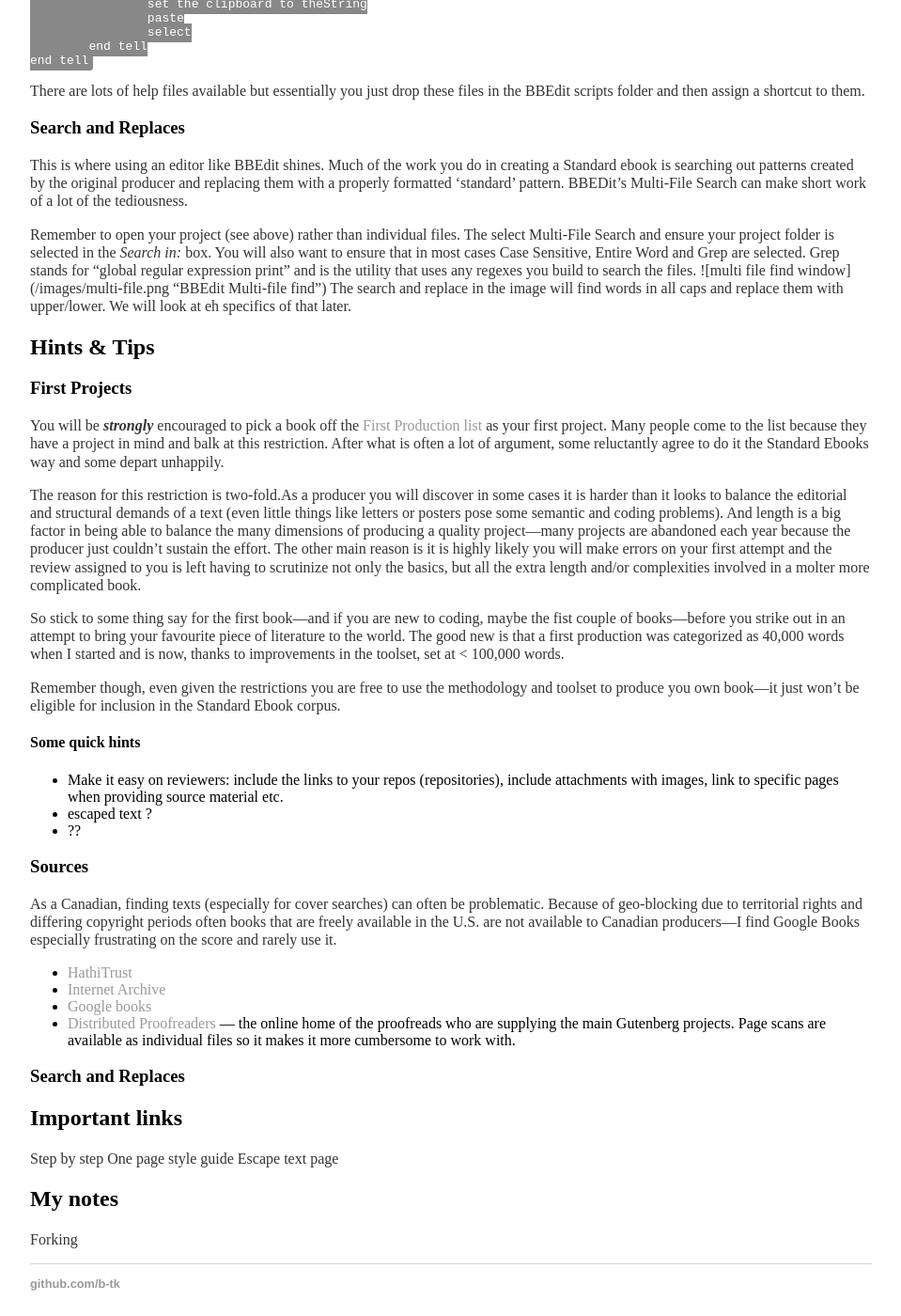
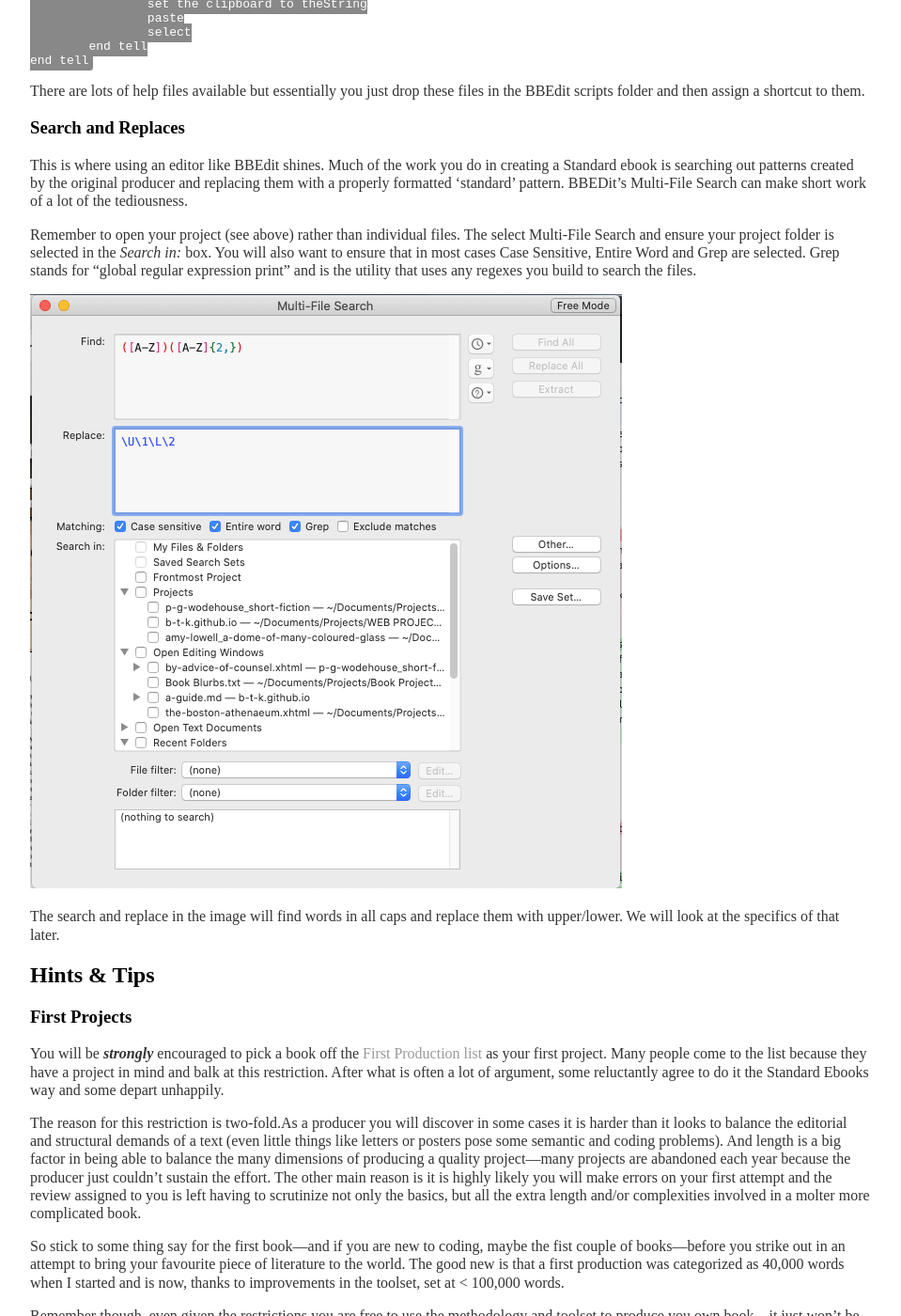
Before and after one commit to b-t-k/b-t-k.github.io, a Jekyll site: the page built from a-guide/a-guide.md, in a window 1280 px wide and 1400 px high, scrolled down 8409 px. Shown: the whole window at 94% size, without its empty margins (160-1119 px from the left). Built offline with Jekyll 4.4.1, drawn with Linux system fonts in a browser that asks for light colours.

Commit message:
fixed quote

```diff
--- a/a-guide/a-guide.md
+++ b/a-guide/a-guide.md
@@ -241,8 +241,10 @@ There are lots of help files available but essentially you just drop these files
 This is where using an editor like BBEdit shines. Much of the work you do in creating a Standard ebook is searching out patterns created by the original producer and replacing them with a properly formatted ‘standard’ pattern. BBEDit’s Multi-File Search can make short work of a lot of the tediousness.
 
 Remember to open your project (see above) rather than individual files. The select Multi-File Search and ensure your project folder is selected in the *Search in:* box. You will also want to ensure that in most cases Case Sensitive, Entire Word and Grep are selected. Grep stands for “global regular expression print” and is the utility that uses any regexes you build to search the files.
-![multi file find window](/images/multi-file.png "BBEdit Multi-file find”)
-The search and replace in the image will find words in all caps and replace them with upper/lower. We will look at eh specifics of that later.
+
+![multi file find window](/images/multi-file.png "BBEdit Multi-file find")
+
+The search and replace in the image will find words in all caps and replace them with upper/lower. We will look at the specifics of that later.
 
 ## Hints & Tips
 ### First Projects
```
